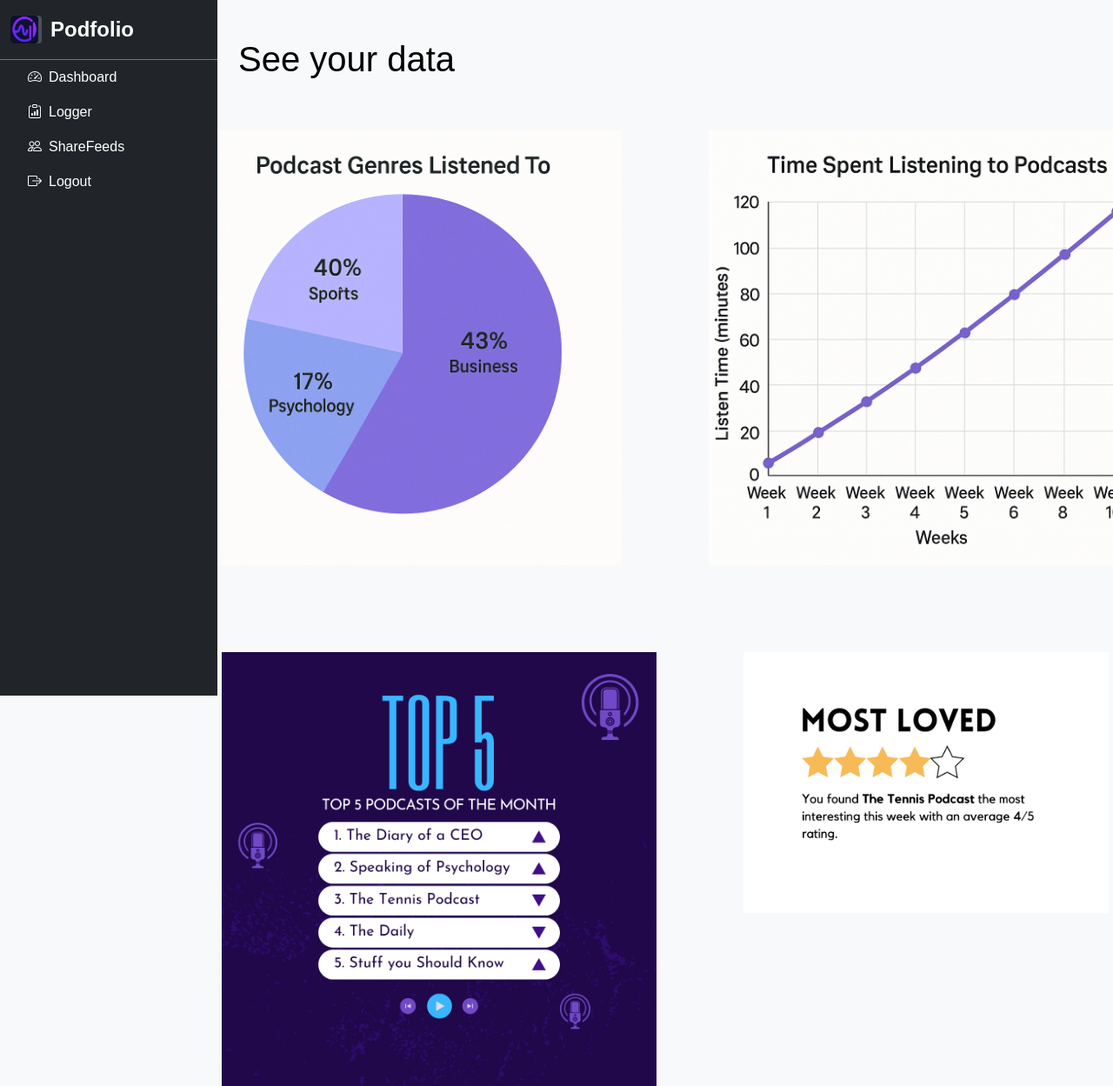
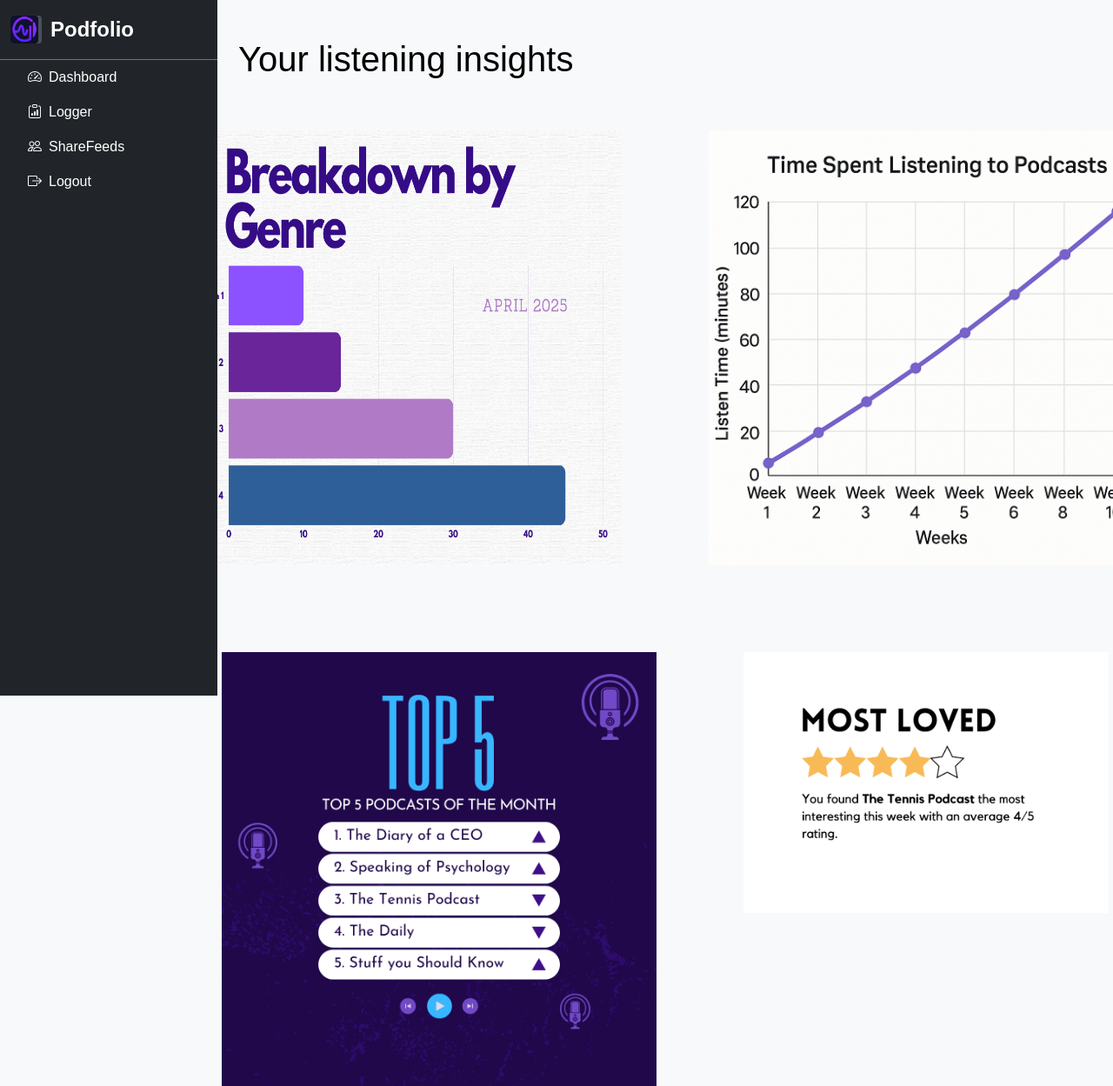
Before and after one commit to EmilyHan22/CITS3403-Project, a Flask app: page /visualise in a window 1280 px wide. Shown: the top 1249 px of the page at 87% size. Run offline with Flask 3, Linux system fonts and the light colour scheme.

Commit message:
Swapped out pie chart static image with bar chart for more accurate data representation

```diff
--- a/app/templates/visualise.html
+++ b/app/templates/visualise.html
@@ -3,9 +3,9 @@
 {% block title %}Visualise – Podfolio{% endblock %}
 
 {% block content %}
-  <h1>See your data</h1>
+  <h1>Your listening insights</h1>
   <div id="podcast-chart" style="display: flex; justify-content: center; margin: 0 auto;">
-    <img src="{{ url_for('static', filename='assets/Genre-chart.png') }}" style="width: 500px; height: 500px; margin:50px;" alt="Pie chart breaking down genres listened to.">
+    <img src="{{ url_for('static', filename='assets/Genre-BarGraph.png') }}" style="width: 500px; height: 500px; margin:50px;" alt="Bar graph breaking down genres listened to.">
     <img src="{{ url_for('static', filename='assets/Time-graph.png') }}"  style="width: 500px; height: 500px; margin:50px;" alt="A line graph of minutes watched at weekly intervals.">
   </div>
   <div id="podcast-chart" style="display: flex; justify-content: center; margin: 0 auto;">
```
Also changed, not shown: app/static/assets/Genre-BarGraph.png (added).
